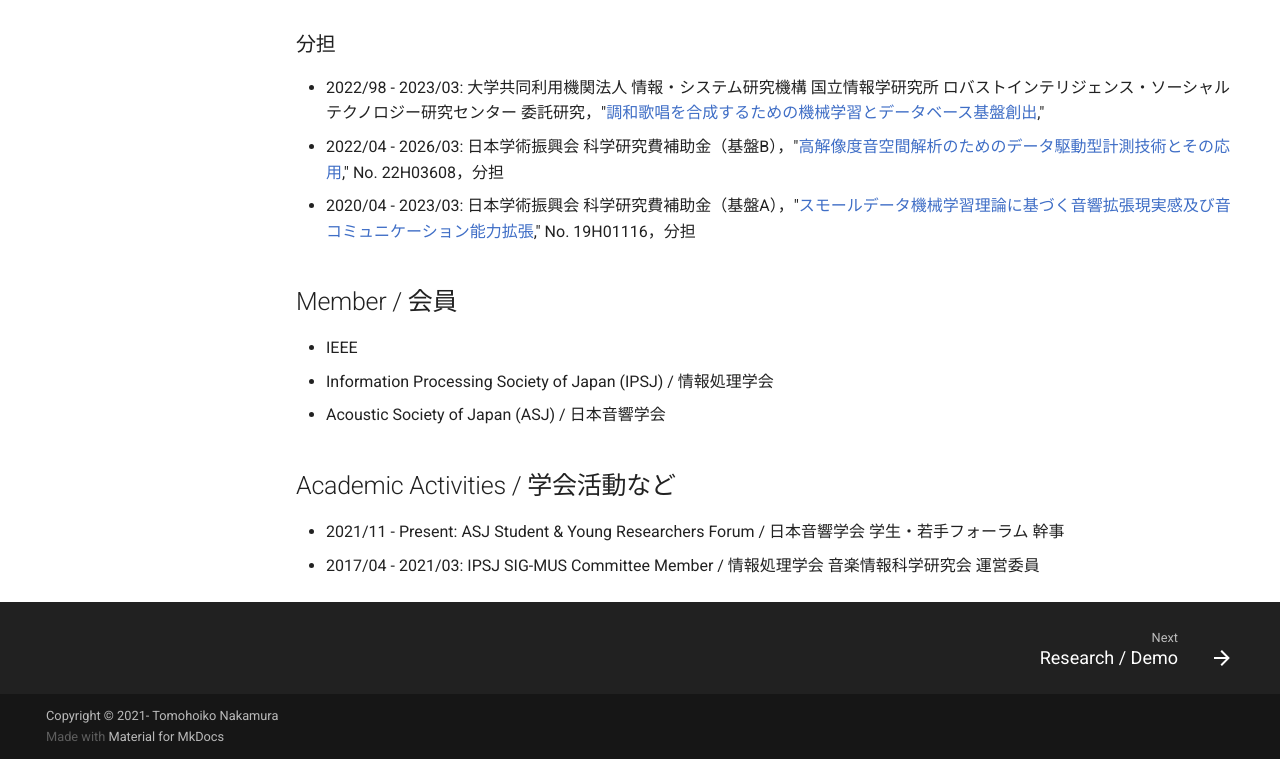
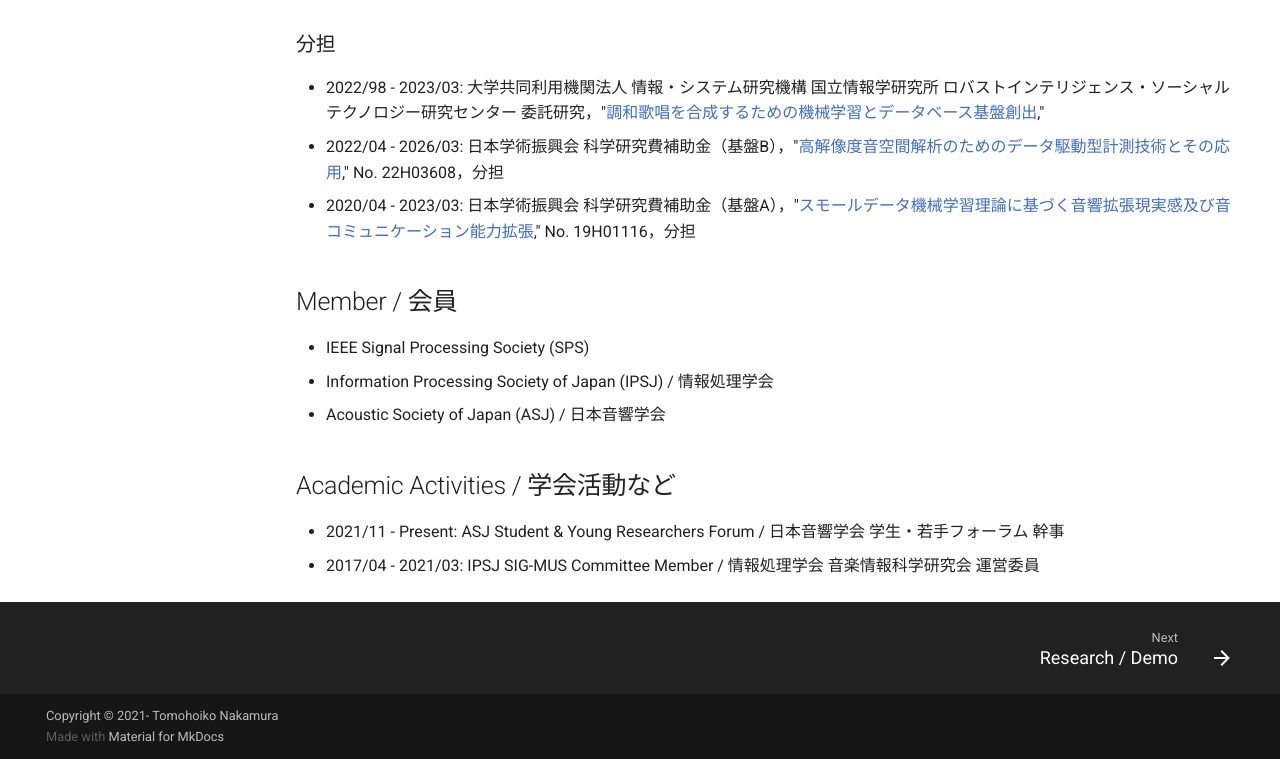
Before and after one commit to TomohikoNakamura/Tomohiko-Nakamura, a plain HTML site: page docs/index.html in a window 1280 px wide. Shown: the part 2106-2865 px from the top of the page. Drawn offline with Linux system fonts and the light colour scheme.

Commit message:
[update] publication

```diff
--- a/docs/index.html
+++ b/docs/index.html
@@ -295,7 +295,7 @@ His research interests include audio signal processing, music signal and informa
 </ul>
 <h2 id="member">Member / 会員<a class="headerlink" href="#member" title="Permanent link">&para;</a></h2>
 <ul>
-<li>IEEE</li>
+<li>IEEE Signal Processing Society (SPS)</li>
 <li>Information Processing Society of Japan (IPSJ) / 情報処理学会</li>
 <li>Acoustic Society of Japan (ASJ) / 日本音響学会</li>
 </ul>
```
Also changed, not shown: docs/publications.html (+1 -0 lines), 2 other files.
